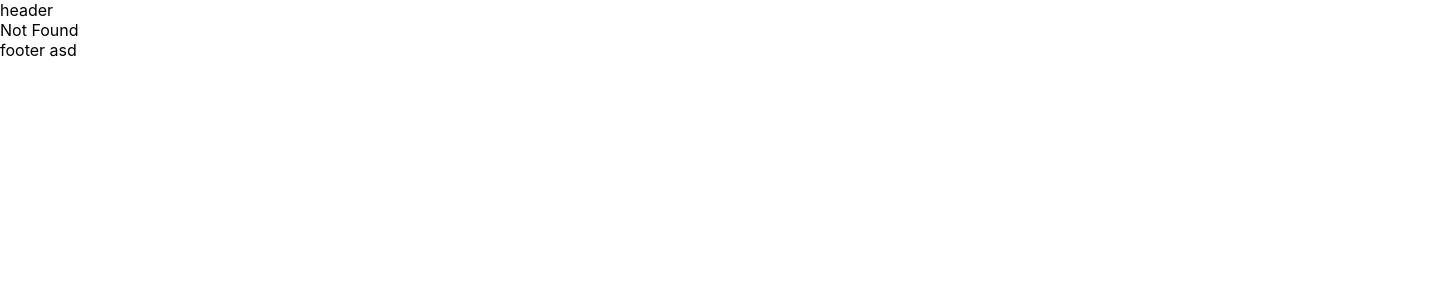
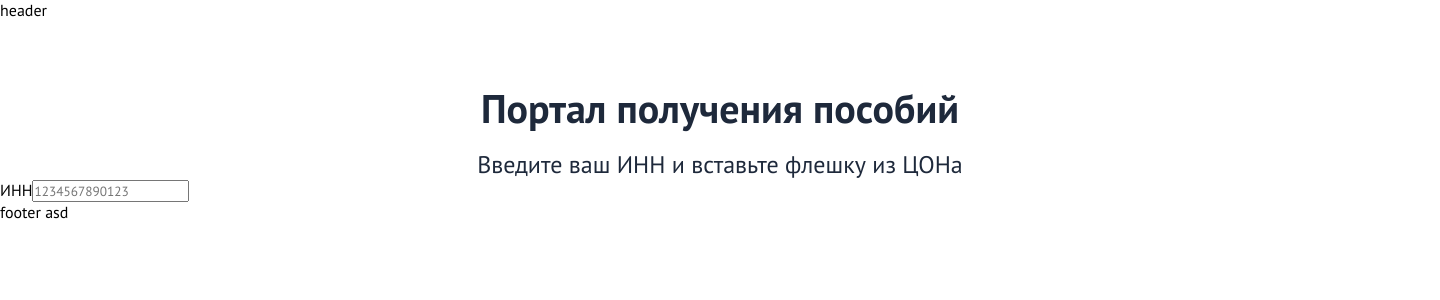
Before and after one commit to Usubaliev06/hackaton0.2, a React (Create React App) app: page /login in a window 1280 px wide. Before the commit this address had no page. Shown: the top 300 px of the page, 1440 px wide, since content can reach past the window. Built offline with nearby package versions, Linux system fonts and the light colour scheme.

Commit message:
Add Login Page

```diff
--- a/src/App.js
+++ b/src/App.js
@@ -6,7 +6,7 @@ import {
 import Loyaut from './components/layout/Layout';
 import Main from './components/pages/main/Main';
 import Form from './components/pages/form/Form';
-import Docs from './components/pages/docs/Docs';
+import Login from './components/pages/login/Login';
 import NotFound from './components/pages/notFound/notFound';
 
 
@@ -18,7 +18,7 @@ function App() {
         <Routes>
           <Route path='/' element={<Loyaut />}>
             <Route index element={<Main/>} />
-            <Route path='docs' element={<Docs/>} />
+            <Route path='login' element={<Login/>} />
             <Route path='form' element={<Form/>} />
             <Route path='*' element={<NotFound />} />
           </Route>
--- a/src/components/layout/Layout.jsx
+++ b/src/components/layout/Layout.jsx
@@ -3,7 +3,7 @@ import Header from "./header/Header";
 import Footer from "./footer/Footer";
 import {Outlet} from 'react-router-dom'
 
-const Loyaut = () => {
+const Layout = () => {
   return (
     <>
       <Header />
@@ -13,4 +13,4 @@ const Loyaut = () => {
   );
 };
 
-export default Loyaut;
+export default Layout;
--- a/src/components/pages/docs/Docs.jsx
+++ /dev/null
@@ -1,11 +0,0 @@
-import React from 'react';
-
-const Docs = () => {
-  return (
-    <div>
-      Docs
-    </div>
-  );
-}
-
-export default Docs;
--- /dev/null
+++ b/src/components/pages/login/Login.jsx
@@ -0,0 +1,21 @@
+import React from 'react';
+import './style.css'
+
+const Login = () => {
+  return (
+    <div className="container">
+      <h1 className="login-header">
+        Портал получения пособий
+      </h1>
+      <h2 className="login-subheader">
+        Введите ваш ИНН и вставьте флешку из ЦОНа
+      </h2>
+      <div className="login-form-block">
+        <label for="email">ИНН</label>
+        <input type="text" placeholder="1234567890123" name="email" />
+      </div>
+    </div>
+  );
+}
+
+export default Login;
--- /dev/null
+++ b/src/components/pages/login/style.css
@@ -0,0 +1,17 @@
+.login-header {
+    padding-top: 62px;
+    font-weight: 700;
+    font-size: 40px;
+    line-height: 52px;
+    color: #1E293B;
+    text-align: center;
+}
+
+.login-subheader {
+    padding-top: 15px;
+    font-weight: 400;
+    font-size: 24px;
+    line-height: 31px;
+    color: #1E293B;
+    text-align: center;
+}
--- a/src/index.css
+++ b/src/index.css
@@ -1,13 +1,22 @@
-body {
+@import url('https://fonts.googleapis.com/css2?family=PT+Sans:wght@400;700&display=swap');
+
+* {
+  padding: 0;
   margin: 0;
-  font-family: -apple-system, BlinkMacSystemFont, 'Segoe UI', 'Roboto', 'Oxygen',
-    'Ubuntu', 'Cantarell', 'Fira Sans', 'Droid Sans', 'Helvetica Neue',
-    sans-serif;
-  -webkit-font-smoothing: antialiased;
-  -moz-osx-font-smoothing: grayscale;
+  box-sizing: border-box;
+  font-family: 'PT Sans', sans-serif;
 }
 
-code {
-  font-family: source-code-pro, Menlo, Monaco, Consolas, 'Courier New',
-    monospace;
+a {
+  display: block;
+  text-decoration: none;
 }
+
+span {
+  display: block;
+}
+
+.container {
+  margin: 0 auto;
+  width: 1440px;
+}
```
Also changed, not shown: 1 other file (tests, documents, lock files or other folders).
